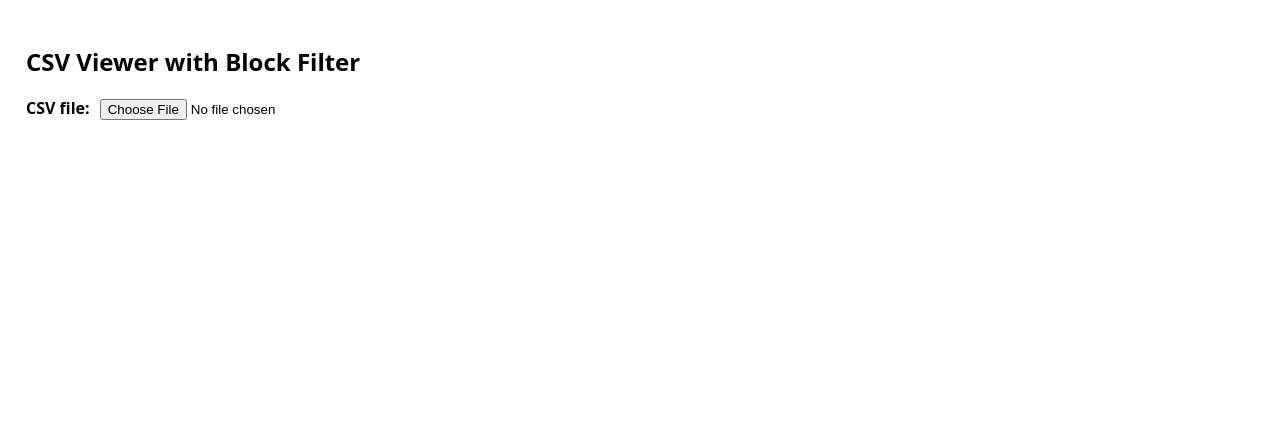
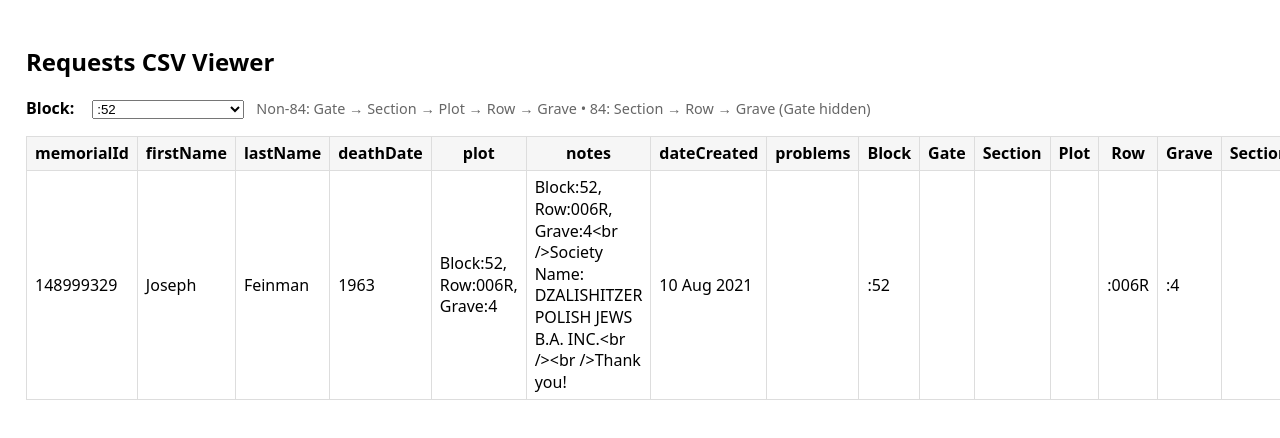
Before and after one commit to markrlondon/Old-Montefiore-Cemetery, a plain HTML site: page index.html in a window 1280 px wide. Drawn offline with Linux system fonts and the light colour scheme.

Commit message:
Update index.html

```diff
--- a/index.html
+++ b/index.html
@@ -2,56 +2,53 @@
 <html lang="en">
 <head>
   <meta charset="UTF-8" />
-  <title>CSV Viewer with Block Filter</title>
+  <title>Requests CSV Viewer</title>
+  <meta name="viewport" content="width=device-width, initial-scale=1" />
   <style>
     body { font-family: system-ui, sans-serif; line-height: 1.35; padding: 18px; }
     label { font-weight: 600; }
-    select, input[type="file"] { margin: 0 10px 0 6px; }
+    select { margin-left: 6px; }
     table { border-collapse: collapse; margin-top: 16px; width: 100%; }
     th, td { border: 1px solid #ddd; padding: 6px 8px; }
     th { background: #f6f6f6; position: sticky; top: 0; }
-    .controls { display: flex; align-items: center; gap: 14px; flex-wrap: wrap; }
+    .controls { display: flex; align-items: center; gap: 12px; flex-wrap: wrap; }
     .note { color: #666; font-size: 0.9em; }
+    .error { color: #b00; }
   </style>
 </head>
 <body>
-  <h2>CSV Viewer with Block Filter</h2>
-  <div class="controls">
-    <div>
-      <label for="csvFile">CSV file:</label>
-      <input type="file" id="csvFile" accept=".csv">
-    </div>
+  <h2>Requests CSV Viewer</h2>
 
-    <div id="blockFilterWrap" style="display:none;">
+  <div class="controls" id="blockFilterWrap" style="display:none;">
     <label for="blockSelect">Block:</label>
     <select id="blockSelect"></select>
-      <span class="note">(Normal: Gate → Row → Grave. Block 84: Sec. → Row → Grave, Gate column hidden.)</span>
-    </div>
+    <span class="note">
+      Non-84: Gate → Section → Plot → Row → Grave • 84: Section → Row → Grave (Gate hidden)
+    </span>
   </div>
 
   <div id="output"></div>
 
   <script>
+    // --- CSV parser (handles quotes and embedded commas) ---
     function parseCSV(text) {
       const rows = [];
-      let row = [];
-      let field = '';
-      let i = 0;
-      let inQuotes = false;
+      let row = [], field = '', i = 0, inQuotes = false;
 
       while (i < text.length) {
-        const char = text[i];
+        const ch = text[i];
         if (inQuotes) {
-          if (char === '"') {
-            if (text[i + 1] === '"') { field += '"'; i += 2; continue; }
-            else { inQuotes = false; i++; continue; }
-          } else { field += char; i++; continue; }
+          if (ch === '"') {
+            if (text[i+1] === '"') { field += '"'; i += 2; continue; }
+            inQuotes = false; i++; continue;
+          }
+          field += ch; i++; continue;
         } else {
-          if (char === '"') { inQuotes = true; i++; continue; }
-          if (char === ',') { row.push(field); field = ''; i++; continue; }
-          if (char === '\r') { i++; continue; }
-          if (char === '\n') { row.push(field); rows.push(row); row = []; field = ''; i++; continue; }
-          field += char; i++;
+          if (ch === '"') { inQuotes = true; i++; continue; }
+          if (ch === ',') { row.push(field); field = ''; i++; continue; }
+          if (ch === '\r') { i++; continue; }
+          if (ch === '\n') { row.push(field); rows.push(row); row = []; field = ''; i++; continue; }
+          field += ch; i++;
         }
       }
       row.push(field);
@@ -60,6 +57,7 @@
       return rows;
     }
 
+    // Natural sort for values like "378/N", "90/S", "8L", numbers, etc.
     function naturalCompare(a, b) {
       const ax = String(a ?? '').trim();
       const bx = String(b ?? '').trim();
@@ -83,50 +81,51 @@
       return 0;
     }
 
+    function escapeHtml(s) {
+      return String(s).replace(/[&<>"']/g, c => ({
+        '&': '&amp;', '<': '&lt;', '>': '&gt;', '"': '&quot;', "'": '&#39;'
+      }[c]));
+    }
+
     function buildTable(container, headers, rows) {
       let html = '<table><thead><tr>';
       headers.forEach(h => { html += `<th>${escapeHtml(h)}</th>`; });
       html += '</tr></thead><tbody>';
       for (const r of rows) {
         html += '<tr>';
-        for (const h of headers) {
-          const v = r[h] ?? '';
-          html += `<td>${escapeHtml(v)}</td>`;
-        }
+        for (const h of headers) html += `<td>${escapeHtml(r[h] ?? '')}</td>`;
         html += '</tr>';
       }
       html += '</tbody></table>';
       container.innerHTML = html;
     }
 
-    function escapeHtml(s) {
-      return String(s).replace(/[&<>"']/g, c => ({
-        '&': '&amp;', '<': '&lt;', '>': '&gt;', '"': '&quot;', "'": '&#39;'
-      }[c]));
-    }
-
+    // Globals
     let allRows = [];
     let headers = [];
 
-    const fileInput = document.getElementById('csvFile');
     const blockWrap = document.getElementById('blockFilterWrap');
     const blockSelect = document.getElementById('blockSelect');
     const output = document.getElementById('output');
 
-    fileInput.addEventListener('change', async (e) => {
-      const file = e.target.files[0];
-      if (!file) return;
-      const text = await file.text();
+    async function loadCSV() {
+      try {
+        // Fetch from same-origin path "requests.csv"
+        const res = await fetch('requests.csv', { cache: 'no-store' });
+        if (!res.ok) throw new Error(`HTTP ${res.status}`);
+        const text = await res.text();
+
         const data = parseCSV(text);
-
-      if (!data.length) { output.innerHTML = '<p>No data found.</p>'; blockWrap.style.display = 'none'; return; }
+        if (!data.length) {
+          output.innerHTML = '<p class="error">No data found in requests.csv.</p>';
+          return;
+        }
 
         headers = data[0].map(h => String(h).trim());
-      const required = ['Block', 'Row', 'Grave'];
-      const missing = required.filter(col => !headers.includes(col));
+        const required = ['Block', 'Gate', 'Section', 'Plot', 'Row', 'Grave'];
+        const missing = required.filter(c => !headers.includes(c));
         if (missing.length) {
-        output.innerHTML = `<p style="color:#b00;">Missing required: ${missing.join(', ')}</p>`;
-        blockWrap.style.display = 'none';
+          output.innerHTML = `<p class="error">Missing required column(s): ${missing.join(', ')}</p>`;
           return;
         }
 
@@ -138,50 +137,54 @@
             return obj;
           });
 
-      const blockSet = new Set();
-      for (const r of allRows) blockSet.add((r['Block'] ?? '').trim());
-      const blockValues = Array.from(blockSet).filter(v => v !== '').sort(naturalCompare);
+        // Build Block dropdown (unique, sorted)
+        const blocks = Array.from(new Set(allRows.map(r => (r['Block'] ?? '').trim())))
+          .filter(v => v !== '')
+          .sort(naturalCompare);
 
-      blockSelect.innerHTML = '';
-      for (const v of blockValues) {
-        const opt = document.createElement('option');
-        opt.value = v;
-        opt.textContent = v;
-        blockSelect.appendChild(opt);
+        blockSelect.innerHTML = blocks.map(v => `<option value="${escapeHtml(v)}">${escapeHtml(v)}</option>`).join('');
+        blockWrap.style.display = 'flex';
+        output.innerHTML = '<p class="note">Choose a Block to display rows.</p>';
+
+      } catch (err) {
+        output.innerHTML = `<p class="error">Failed to load requests.csv: ${escapeHtml(err.message)}</p>`;
+      }
     }
 
-      blockWrap.style.display = 'inline-block';
-      output.innerHTML = '<p class="note">Select a Block.</p>';
-    });
+    blockSelect.addEventListener('change', () => renderForBlock(blockSelect.value));
 
-    blockSelect.addEventListener('change', () => {
-      const selected = blockSelect.value;
+    function renderForBlock(selected) {
       const filtered = allRows.filter(r => (r['Block'] ?? '').trim() === selected);
 
-      // ---- Sorting ----
-      if (selected === "84") {
+      if (selected === '84') {
+        // Sort: Sec. → Row → Grave
         filtered.sort((a, b) => {
-          const s = naturalCompare(a['Sec.'], b['Sec.']);
-          if (s !== 0) return s;
-          const r = naturalCompare(a['Row'], b['Row']);
-          if (r !== 0) return r;
+          const s = naturalCompare(a['Section'], b['Section']); if (s) return s;
+          const r = naturalCompare(a['Row'], b['Row']); if (r) return r;
           return naturalCompare(a['Grave'], b['Grave']);
         });
-
-        // Hide Gate column if exists
+        // Hide Gate for Block 84
         const visibleHeaders = headers.filter(h => h !== 'Gate');
         buildTable(output, visibleHeaders, filtered);
-
       } else {
+        // Sort: Gate → Sec. → Plot → Row → Grave
         filtered.sort((a, b) => {
-          const g = naturalCompare(a['Gate'], b['Gate']);
-          if (g !== 0) return g;
-          const r = naturalCompare(a['Row'], b['Row']);
-          if (r !== 0) return r;
+          const g = naturalCompare(a['Gate'], b['Gate']); if (g) return g;
+          const s = naturalCompare(a['Section'], b['Section']); if (s) return s;
+          const p = naturalCompare(a['Plot'], b['Plot']); if (p) return p;
+          const r = naturalCompare(a['Row'], b['Row']); if (r) return r;
           return naturalCompare(a['Grave'], b['Grave']);
         });
+        buildTable(output, headers, filtered);
+      }
+    }
 
-        buildTable(output, headers, filtered);
+    // Load CSV on page load; preselect first Block if present
+    document.addEventListener('DOMContentLoaded', async () => {
+      await loadCSV();
+      if (blockSelect.options.length) {
+        blockSelect.selectedIndex = 0;
+        renderForBlock(blockSelect.value);
       }
     });
   </script>
```
Lines whose indentation alone changed are shown as unchanged.
